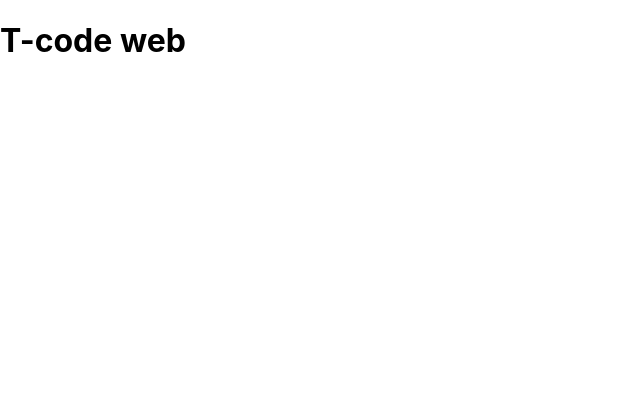
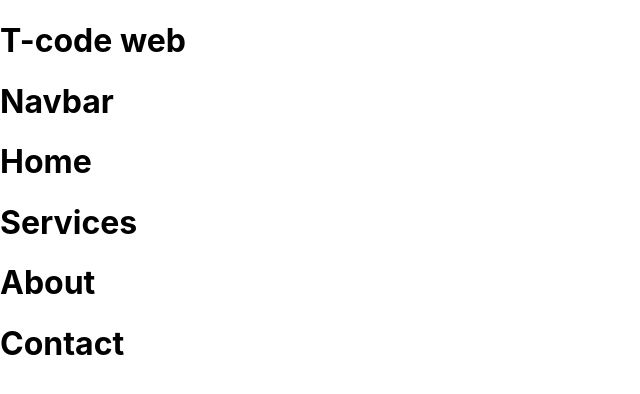
Before and after one commit to T-code1/t-code-web, a React (Create React App) app: page / in a window 1280 px wide. Shown: the top 394 px of the page, without its empty margins (0-640 px from the left). Built offline with nearby package versions, Linux system fonts and the light colour scheme.

Commit message:
call component in the app.js

```diff
--- a/src/App.js
+++ b/src/App.js
@@ -1,11 +1,21 @@
 import React, { Component } from 'react';
 import Sample from "./components/sample";
+import Navbar from "./components/Navbar";
+import Home from "./components/Home";
+import Services from "./components/Services";
+import About from "./components/About";
+import Contact from "./components/Contact";
 class App extends Component {
   render() {
     return (
       <div className="app">
-       {/* THIS WHERE WE ARE GOING TO CALL OUR COMPONENTS */}
+       {/* list of components */}
        <Sample/>
+       <Navbar/>
+       <Home/>
+       <Services />
+       <About/>
+       <Contact/>
       </div>
      );
   }
```
